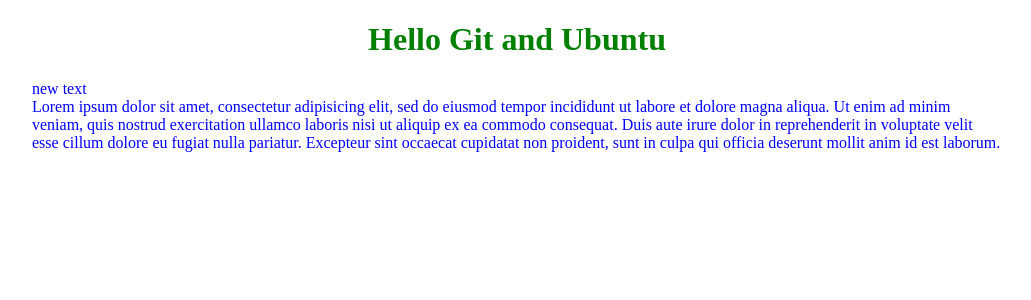
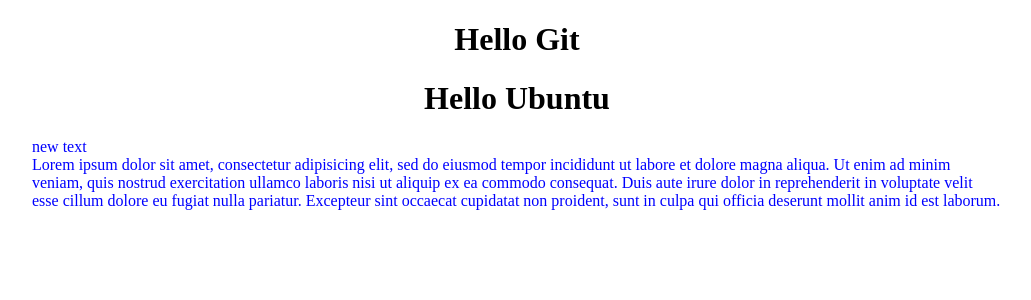
Before and after one commit to ArmenHarutyunyan1993/testgit, a PHP site: page / in a window 1280 px wide. Shown: the top 300 px of the page, without its empty margins (123-1154 px from the left). Run offline with PHP 8.4, Linux system fonts and the light colour scheme.

Commit message:
added style black for h1 and added tex hello ubuntu

```diff
--- a/index.html
+++ b/index.html
@@ -6,7 +6,8 @@
 	<link rel="stylesheet" type="text/css" href="style2.css">
 </head>
 <body>
-	<h1>Hello Git and Ubuntu</h1>
+	<h1>Hello Git</h1>
+	<h1>Hello Ubuntu</h1>
 	<p>new text</p>
 	<p>
 		Lorem ipsum dolor sit amet, consectetur adipisicing elit, sed do eiusmod
--- a/style2.css
+++ b/style2.css
@@ -4,5 +4,5 @@ p{
 	margin:0 auto;
 }
 h1{
-	color:green;
+	color:black;
 }
```
